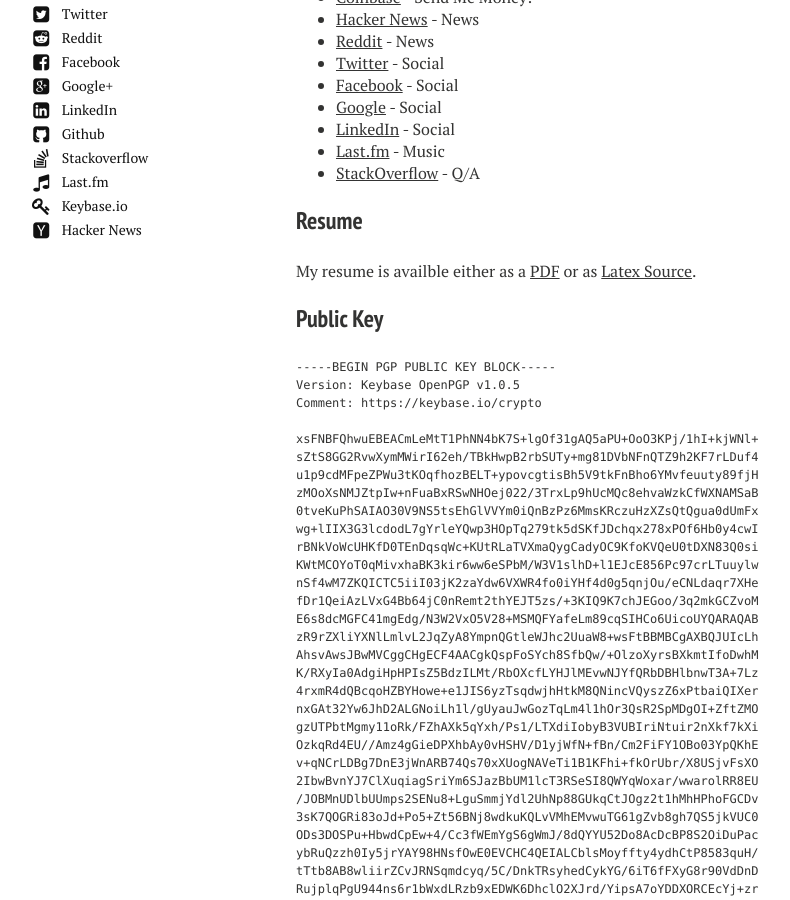
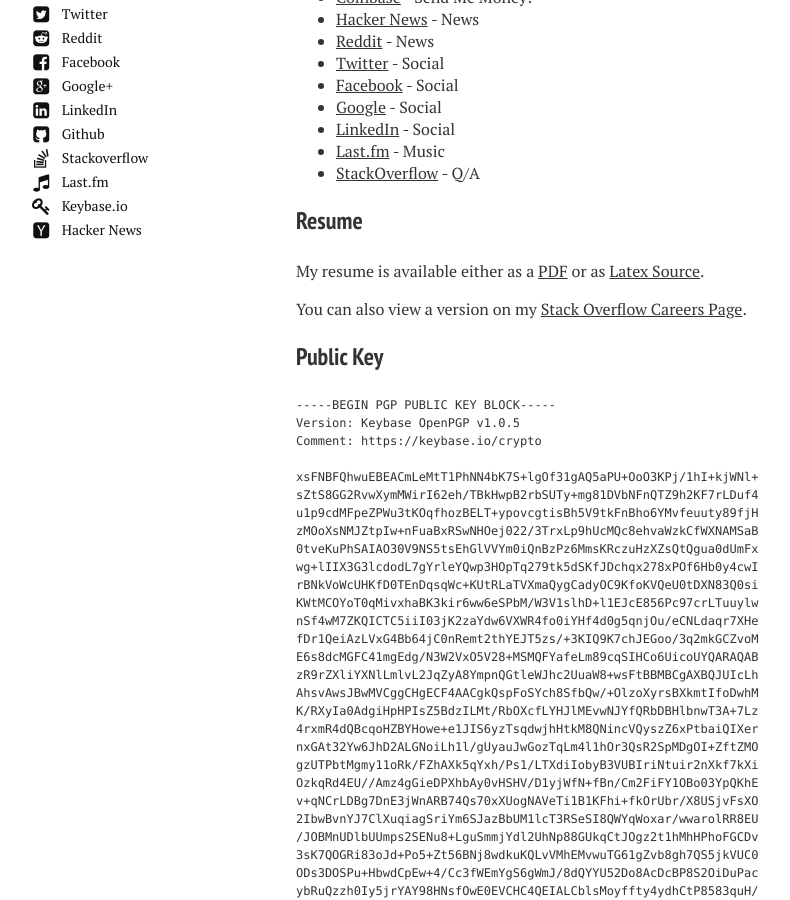
Before and after one commit to bgianfo/bgianfo.github.io, a Jekyll site: the page built from about/index.md, in a window 1280 px wide and 900 px high, scrolled down 390 px. Shown: the whole window, without its empty margins (24-814 px from the left). Built offline with Jekyll 4.4.1, drawn with Linux system fonts in a browser that asks for light colours; nearby versions of some CDN libraries.

Commit message:
Add SO Careers pages

```diff
--- a/about/index.md
+++ b/about/index.md
@@ -23,7 +23,9 @@
 * [StackOverflow](http://stackoverflow.com/users/3415/brian-gianforcaro) - Q/A
 
 ### Resume
-My resume is availble either as a [PDF](/images/resume.pdf) or as [Latex Source](https://github.com/bgianfo/resume).
+My resume is available either as a [PDF](/images/resume.pdf) or as [Latex Source](https://github.com/bgianfo/resume).
+
+You can also view a version on my [Stack Overflow Careers Page](http://careers.stackoverflow.com/bg).
 
 ### Public Key
 
```
